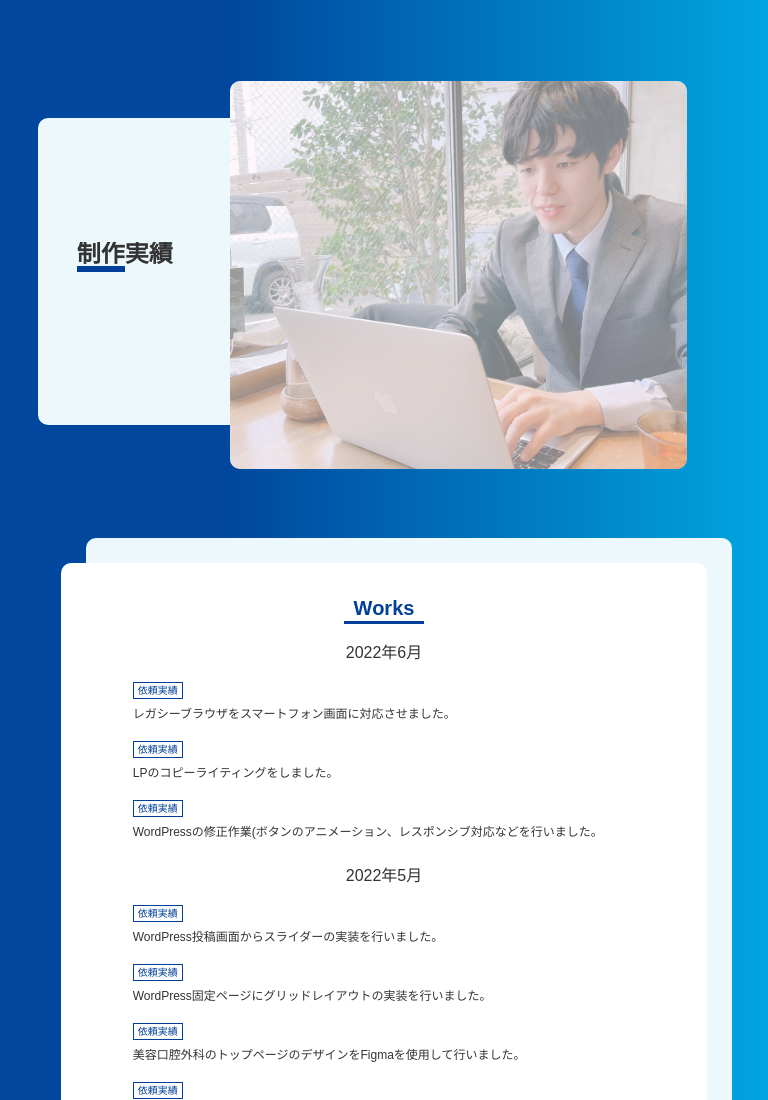
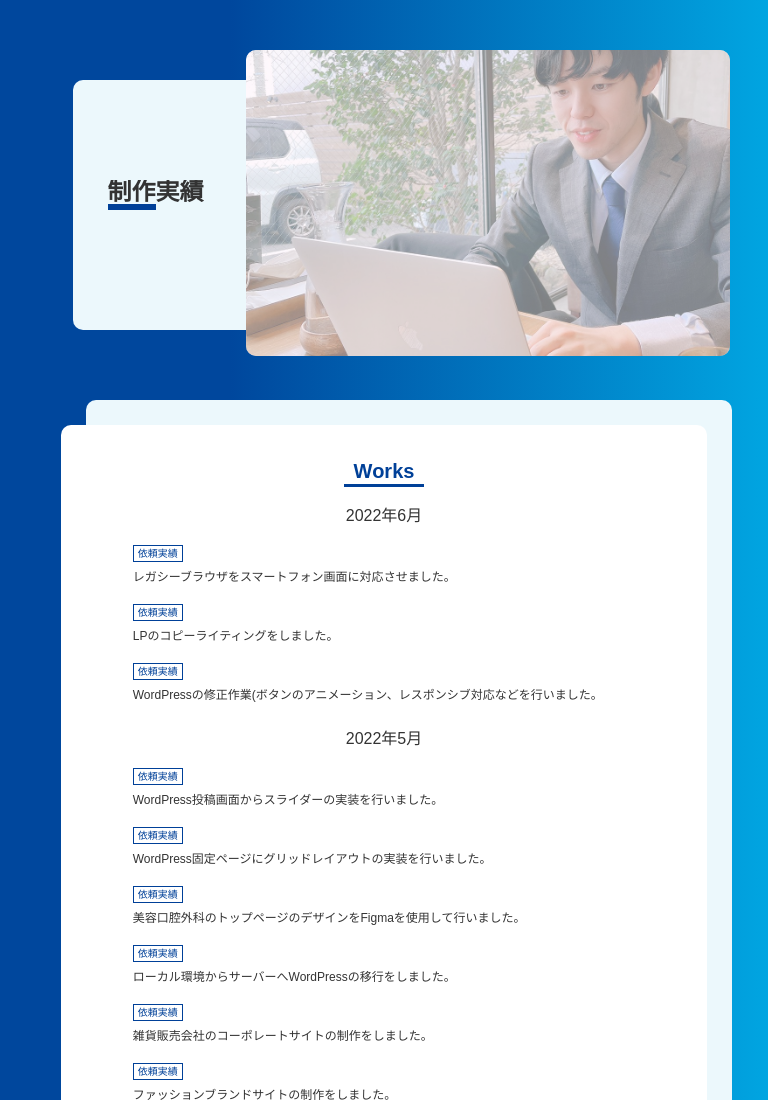
Before and after one commit to koukoba74/works, a plain HTML site: page index.html in a window 768 px wide. Shown: the top 1100 px of the page. Drawn offline with Linux system fonts and the light colour scheme.

Commit message:
修正をコミット

```diff
--- a/css/style.css
+++ b/css/style.css
@@ -23,14 +23,13 @@ li {
 }
 
 #visual, #works, #skills {
-    position: relative;
     width: 100%;
     margin: 0 auto;
     background: linear-gradient(90deg, #00479D 0%, #00479D 30%, #01a5e1 100%);
 }
 
-#visual {
-    padding-top: min(70%, 850px);
+#works, #skills {
+    position: relative;
 }
 
 #visual, #works {
@@ -50,21 +49,23 @@ li {
 }
 
 .visual_wrapper {
-    max-width: 1080px;
-    max-height: 650px;
+    position: relative;
+    width: 80%;
+    margin: 0 auto;
+    height: 700px;
 }
 
 .main_visual {
     position: absolute;
+    top: 50px;
     right: 0;
-    bottom: 0;
     width: 70%;
     height: 85%;
 }
 
 .bg_wrapper {
-    width: 85%;
-    height: 85%;
+    width: 100%;
+    height: 100%;
     max-height: 700px;
     background-color: #fff;
     border-radius: 10px;
@@ -82,11 +83,10 @@ li {
 .catch_bg {
     position: absolute!important; /* importantを指定しないと崩れる */
     /* top: 50%; */
-    top: 22%; /* アニメーション時の実装 */
-    transform: translateY(-48%);
+    top: 15%; /* アニメーション時の実装 */
     left: 5%;
-    width: 40%;
-    padding-top: min(40%, 500px);
+    width: 100%;
+    height: 100%;
     max-width: 500px;
     max-height: 500px;
     background-color: #ecf8fc;
@@ -691,17 +691,23 @@ li {
 }
 
 
-@media screen and (min-width: 768px) {
-    .works_content ul li {
-        display: flex;
-        flex-direction: column;
-        margin-bottom: 10px;
+@media screen and (max-width: 768px) {
+
+    .visual_wrapper {
+        width: 90%;
+        height: 400px;
     }
-}
 
+    .catch_bg {
+        width: 250px;
+        height: 250px;
+        top: 20%;
+    }
 
-
-@media screen and (max-width: 768px) {
+    .bg_wrapper {
+        max-height: 400px;
+        height: 90%;
+    }
 
     .main_catch {
         font-size: 2.4rem;
@@ -722,6 +728,11 @@ li {
         left: 25px;
     }
 
+    .skills_container::before {
+        bottom: -25px;
+        right: 25px;
+    }
+
     .section_title {
         font-size: 2rem;
         text-align: center;
@@ -737,6 +748,7 @@ li {
     }
 
     #skills {
-        padding: 25px 50px 50px 50px;
+        padding: 12.5px 25px 25px 25px;
     }
+
 }
```
